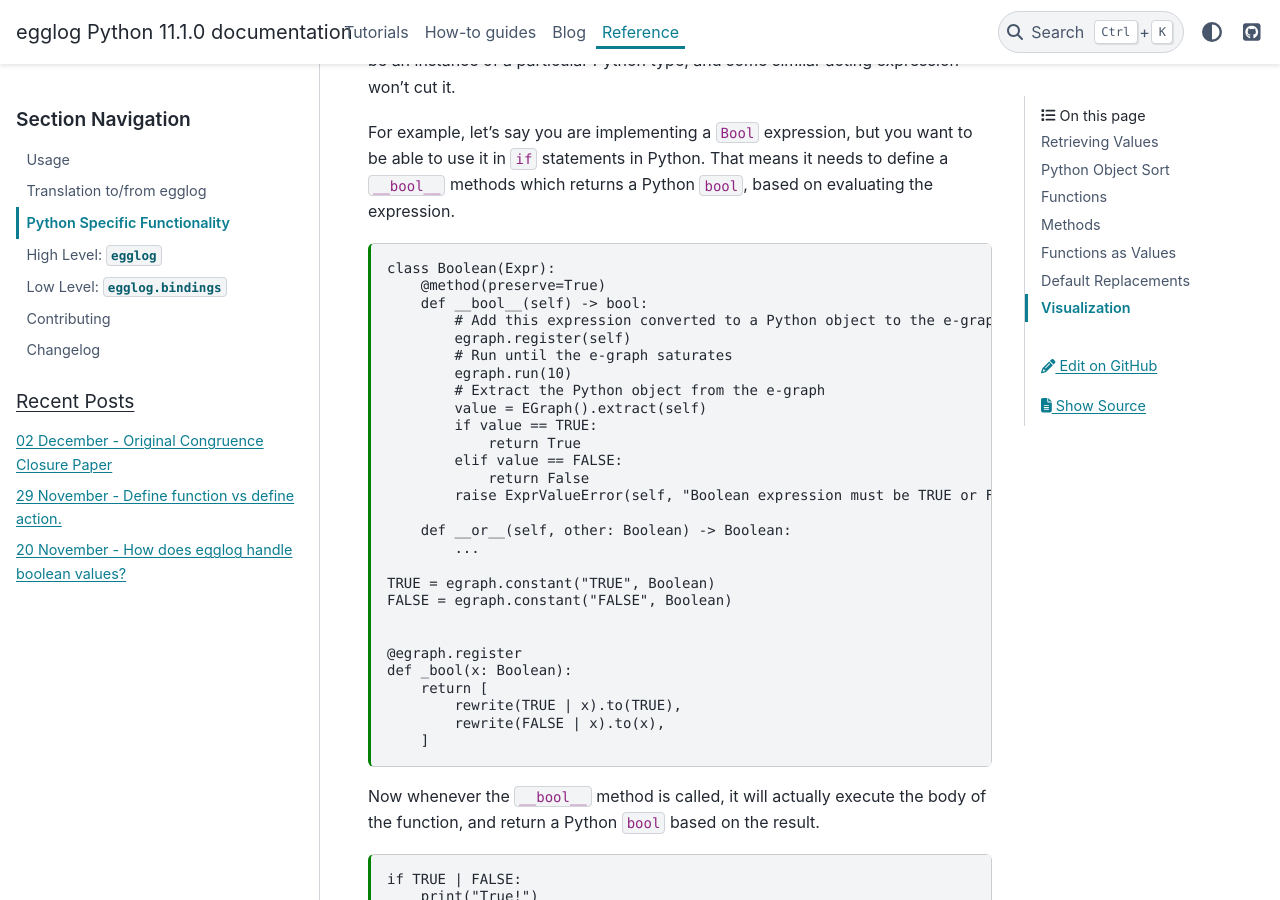
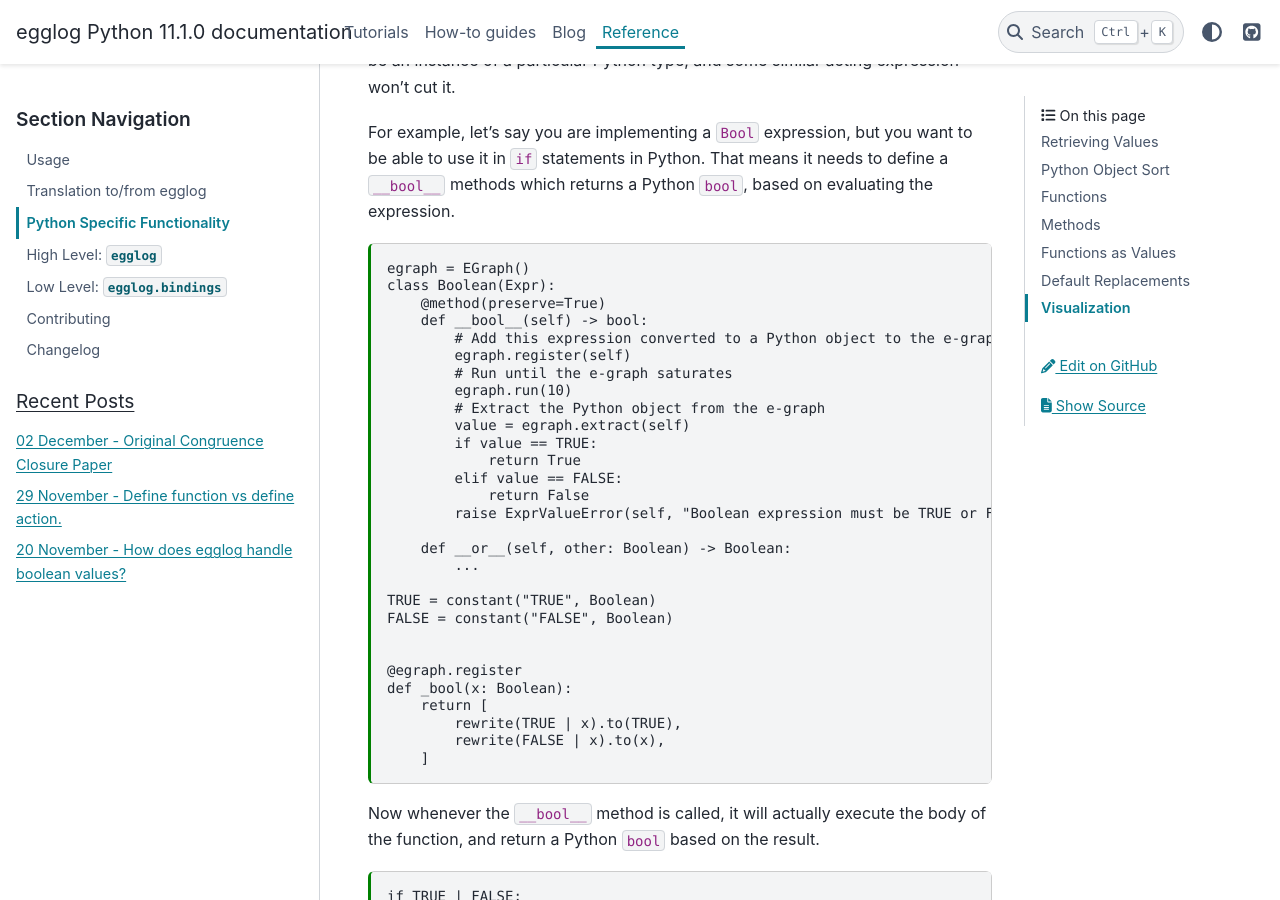
Before and after one commit to egraphs-good/egglog-python, a Sphinx documentation site: the page built from docs/reference/python-integration.md, in a window 1280 px wide and 900 px high, scrolled down 8118 px. Built offline with Sphinx 7.4.7 and the PyData theme 0.15.4, drawn with Linux system fonts in a browser that asks for light colours; pages that are not in the unit, such as notebooks, are missing from menus; comment, search, counter and statistics services are not loaded; the version number is read from the project's files by our own code.

Commit message:
Fix execution of docs

```diff
--- a/docs/reference/python-integration.md
+++ b/docs/reference/python-integration.md
@@ -334,7 +335,7 @@ class Boolean(Expr):
         # Run until the e-graph saturates
         egraph.run(10)
         # Extract the Python object from the e-graph
-        value = EGraph().extract(self)
+        value = egraph.extract(self)
         if value == TRUE:
             return True
         elif value == FALSE:
```
Also changed, not shown: other parts of docs/reference/python-integration.md (+3 -2 lines), docs/reference/egglog-translation.md (+3 -11 lines).
